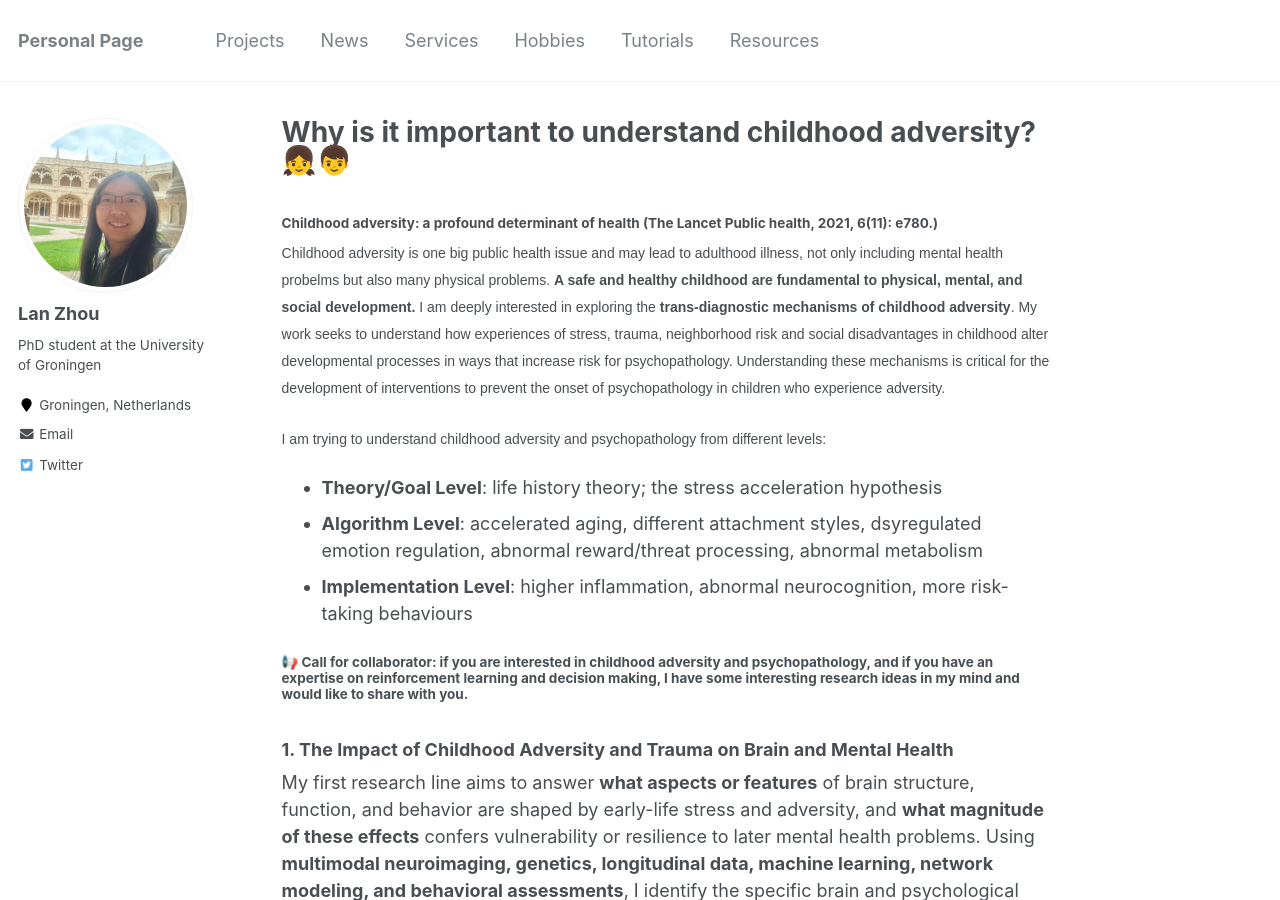
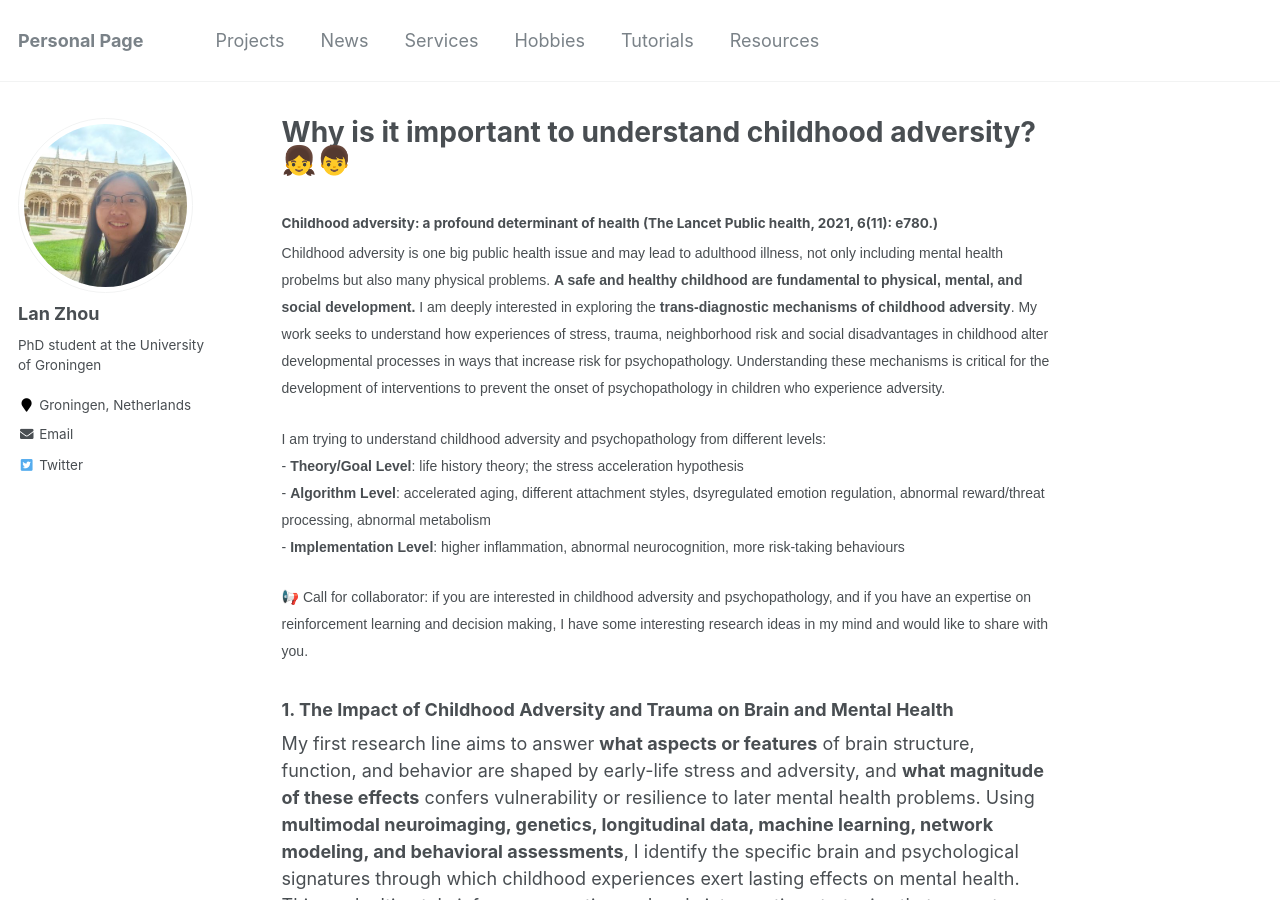
Before and after one commit to lanzhou-psy/personal-page, a Jekyll site: the page built from _pages/projects.md, in a window 1280 px wide and 900 px high. Built offline with Jekyll 4.4.1, drawn with Linux system fonts in a browser that asks for light colours.

Commit message:
Refactor projects.md for improved formatting and clarity

```diff
--- a/_pages/projects.md
+++ b/_pages/projects.md
@@ -10,11 +10,11 @@ redirect_from:
 <span style="font-size: 14px; font-family: 'Arial', sans-serif; line-height: 0.7;"> Childhood adversity is one big public health issue and may lead to adulthood illness, not only including mental health probelms but also many physical problems. **A safe and healthy childhood are fundamental to physical, mental, and social development.** I am deeply interested in exploring the **trans-diagnostic mechanisms of childhood adversity**. My work seeks to understand how experiences of stress, trauma, neighborhood risk and social disadvantages in childhood alter developmental processes in ways that increase risk for psychopathology. Understanding these mechanisms is critical for the development of interventions to prevent the onset of psychopathology in children who experience adversity. </span><br>
 
 <span style="font-size: 14px; font-family: 'Arial', sans-serif; line-height: 0.7;"> I am trying to understand childhood adversity and psychopathology from different levels: </span><br>
-- **Theory/Goal Level**: life history theory; the stress acceleration hypothesis
-- **Algorithm Level**: accelerated aging, different attachment styles, dsyregulated emotion regulation, abnormal reward/threat processing, abnormal metabolism
-- **Implementation Level**: higher inflammation, abnormal neurocognition, more risk-taking behaviours
+<span style="font-size: 14px; font-family: 'Arial', sans-serif; line-height: 0.7;">  - **Theory/Goal Level**: life history theory; the stress acceleration hypothesis </span><br>
+<span style="font-size: 14px; font-family: 'Arial', sans-serif; line-height: 0.7;">- **Algorithm Level**: accelerated aging, different attachment styles, dsyregulated emotion regulation, abnormal reward/threat processing, abnormal metabolism </span><br>
+<span style="font-size: 14px; font-family: 'Arial', sans-serif; line-height: 0.7;">- **Implementation Level**: higher inflammation, abnormal neurocognition, more risk-taking behaviours  </span><br>
 
-#### &#128226; Call for collaborator: if you are interested in childhood adversity and psychopathology, and if you have an expertise on reinforcement learning and decision making, I have some interesting research ideas in my mind and would like to share with you.
+<span style="font-size: 14px; font-family: 'Arial', sans-serif; line-height: 0.7;">&#128226; Call for collaborator: if you are interested in childhood adversity and psychopathology, and if you have an expertise on reinforcement learning and decision making, I have some interesting research ideas in my mind and would like to share with you.</span><br>
 
 ### 1. The Impact of Childhood Adversity and Trauma on Brain and Mental Health
 
@@ -26,7 +26,7 @@ My first research line aims to answer **what aspects or features** of brain stru
   - **Zhou, L.**, Schnack H., van Dellen, E., P. Boks., M., Bakker, R., Cahn, W., Sommer, I. E., Begemann M. J. The transdiagnostic association between childhood trauma and accelerated brain aging in two independent datasets (under revision in Schizophrenia Bulletin)
   - **Zhou, L.**, Gangadin, S., De Beer, F., Begemann, M. J., Bakker, R., Sommer, I. E. Person-centered modeling of childhood adversity and its impact on long-term outcomes in first-episode psychosis: A four-year follow-up study (under review in Psychological Medicine)
   - **Zhou, L.**, Begemann, M., Bakker, R., Sommer, I.E. Mapping the brain structure deviations associated with childhood trauma in schizophrenia and bipolar disorders using normative modeling (In Preparation)
-  -
+
 ### 2. Gene and Environment Interplay on Mental Health
 
 My second research line aims to answer how genetic predispositions interact with environmental exposures to influence mental health trajectories. By integrating genomic, environmental, and psychosocial data, I investigate how polygenic profiles moderate or mediate the impact of stress, trauma, and social context on mental health outcomes.
```
